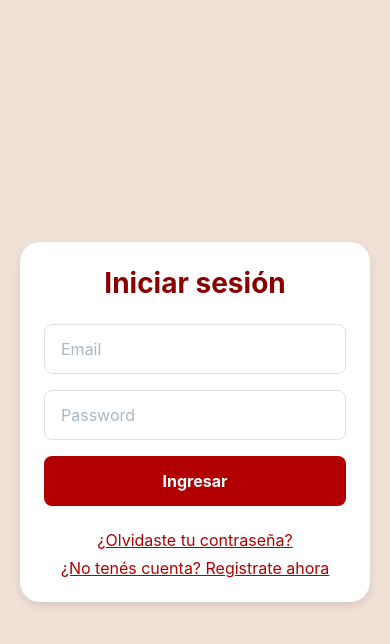
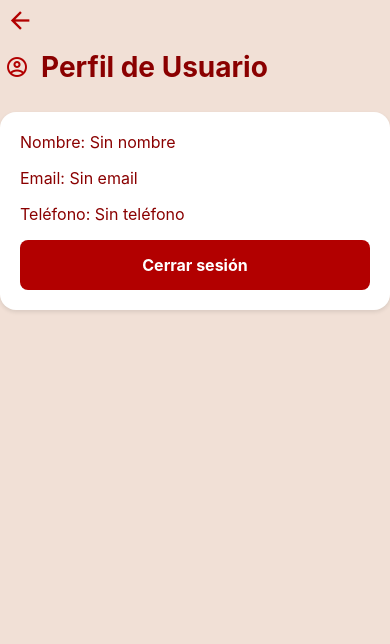
Before and after one commit to cocozera/DA1-FrontEnd, a React Native app: screen /Profile in a window 390 px wide. Shown: the top 644 px of the page. Built offline with nearby package versions, Linux system fonts and the light colour scheme.

Commit message:
profileScreen

```diff
--- a/src/context/authContext.js
+++ b/src/context/authContext.js
@@ -2,6 +2,8 @@
 import AsyncStorage from "@react-native-async-storage/async-storage";
 import { createContext, useEffect, useState } from "react";
 import { loginApi, registerApi } from "../services/authService";
+import { getProfile } from '../services/userService';
+
 
 export const AuthContext = createContext({});
 
@@ -29,17 +31,25 @@ export const AuthProvider = ({ children }) => {
   }, []);
 
   const login = async ({ email, password }) => {
-    console.log("🔄 AuthContext.login iniciando...");
   setLoading(true);
   try {
     const { token: newToken } = await loginApi({ email, password });
-      console.log("🔑 AuthContext.login guardando token:", newToken);
     setToken(newToken);
     await AsyncStorage.setItem("token", newToken);
-      return newToken;
+
+    // 🔁 Recuperar userId desde otro lado o backend
+    const savedUserId = await AsyncStorage.getItem("userId");
+    const userId = savedUserId ? parseInt(savedUserId) : null;
+
+    if (!userId) {
+      console.warn("⚠️ No hay userId guardado, no puedo hacer /me");
+      return;
+    }
+
+    const profile = await getProfile(userId);
+    setUser(profile);
   } finally {
     setLoading(false);
-      console.log("🔄 AuthContext.login terminó");
   }
 };
 
--- a/src/routes/AppNavigator.jsx
+++ b/src/routes/AppNavigator.jsx
@@ -2,6 +2,7 @@ import { createNativeStackNavigator } from '@react-navigation/native-stack';
 import ChangePasswordScreen from '../screens/ChangePasswordScreen';
 import HomeScreen from '../screens/HomeScreen';
 import LoginScreen from '../screens/LoginScreen';
+import ProfileScreen from '../screens/ProfileScreen';
 import RecoverPasswordScreen from '../screens/RecoverPasswordScreen';
 import RegisterScreen from '../screens/RegisterScreen';
 import TokenVerificationScreen from '../screens/TokenVerificationScreen';
@@ -20,6 +21,7 @@ export default function AppNavigator() {
       <Stack.Screen name="ChangePassword" component={ChangePasswordScreen} />
       <Stack.Screen name="Home" component={HomeScreen} />
       <Stack.Screen name="ViewAllRoutes" component={ViewAllRoutesScreen} />
+      <Stack.Screen name="Profile" component={ProfileScreen} />
     </Stack.Navigator>
   );
 }
--- a/src/screens/HomeScreen.jsx
+++ b/src/screens/HomeScreen.jsx
@@ -13,7 +13,7 @@ import {
 import Icon from 'react-native-vector-icons/MaterialCommunityIcons';
 import { AuthContext } from '../context/authContext';
 // import routeService from '../services/routeService';
-import userService from '../services/userService';
+import { getProfile } from '../services/userService';
 
 const { width } = Dimensions.get('window');
 
@@ -35,12 +35,13 @@ export default function HomeScreen() {
 
   const fetchUser = async () => {
   try {
-      const { data } = await userService.getMe(userId);
+    const data = await getProfile(userId); // ✅ pasamos el userId como param
     setUserName(data.name || '');
   } catch (err) {
     console.warn('Error fetching user:', err);
   }
 };
+
 
   // const checkInProgress = async () => {
   //   try {
@@ -73,9 +74,10 @@ export default function HomeScreen() {
           </View>
 
           {/* Placeholder Usuario (sin funcionalidad) */}
-          <TouchableOpacity>
+          <TouchableOpacity onPress={() => navigation.navigate('Profile')}>
             <Icon name="account-circle" size={40} color={colors.darkRed} />
           </TouchableOpacity>
+
         </View>
 
         <Text style={styles.title}>
--- /dev/null
+++ b/src/screens/ProfileScreen.jsx
@@ -0,0 +1,44 @@
+import { useContext } from 'react';
+import {
+    Pressable,
+    SafeAreaView,
+    Text,
+    TouchableOpacity,
+    View,
+} from 'react-native';
+import Icon from 'react-native-vector-icons/MaterialCommunityIcons';
+import { AuthContext } from '../context/authContext';
+import { baseStyles, colors, profileStyles } from '../styles/globalStyles';
+
+export default function ProfileScreen({ navigation }) {
+  const { user, logout } = useContext(AuthContext);
+
+  const handleBack = () => navigation.goBack();
+  const handleLogout = () => logout();
+
+  return (
+    <SafeAreaView style={profileStyles.container}>
+      {/* Botón Back */}
+      <Pressable onPress={handleBack} style={profileStyles.backButton}>
+        <Icon name="arrow-left" size={28} color={colors.primary} />
+      </Pressable>
+
+      {/* Header */}
+      <View style={profileStyles.headerContainer}>
+        <Icon name="account-circle-outline" size={24} color={colors.primary} />
+        <Text style={profileStyles.headerText}>Perfil de Usuario</Text>
+      </View>
+
+      {/* Card de perfil */}
+      <View style={profileStyles.card}>
+        <Text style={profileStyles.infoText}>Nombre: {user?.name || 'Sin nombre'}</Text>
+        <Text style={profileStyles.infoText}>Email: {user?.email || 'Sin email'}</Text>
+        <Text style={profileStyles.infoText}>Teléfono: {user?.phoneNumber || 'Sin teléfono'}</Text>
+
+        <TouchableOpacity style={baseStyles.button} onPress={handleLogout}>
+          <Text style={baseStyles.buttonText}>Cerrar sesión</Text>
+        </TouchableOpacity>
+      </View>
+    </SafeAreaView>
+  );
+}
--- a/src/services/userService.js
+++ b/src/services/userService.js
@@ -1,7 +1,9 @@
 // src/services/userService.js
 import api from './api';
 
-export const getProfile = async () => {
-  const { data } = await api.get('/user/me');
+export const getProfile = async (userId) => {
+  const { data } = await api.get(`/users/me`, {
+    params: { userId }  // 👈 se envía como query param
+  });
   return data;
 };
--- a/src/styles/globalStyles.js
+++ b/src/styles/globalStyles.js
@@ -54,3 +54,44 @@ export const baseStyles = StyleSheet.create({
     marginBottom: 16,
   },
 });
+
+// Estilos para la pantalla de perfil
+export const profileStyles = StyleSheet.create({
+  container: {
+    flex: 1,
+    backgroundColor: colors.backgroundBeige,
+    padding: 16,
+  },
+  backButton: {
+    width: 40,
+    height: 40,
+    justifyContent: 'center',
+    alignItems: 'center',
+    marginBottom: 10,
+  },
+  headerContainer: {
+    flexDirection: 'row',
+    alignItems: 'center',
+    marginBottom: 20,
+    marginLeft: 5,
+  },
+  headerText: {
+    ...typography.h1,
+    marginLeft: 12,
+  },
+  card: {
+    backgroundColor: colors.white,
+    borderRadius: 16,
+    padding: 20,
+    elevation: 4,
+    shadowColor: '#000',
+    shadowOpacity: 0.1,
+    shadowRadius: 4,
+    shadowOffset: { width: 0, height: 2 },
+    marginTop: 8,
+  },
+  infoText: {
+    ...typography.body,
+    marginBottom: 16,
+  },
+});
```
Lines whose indentation alone changed are shown as unchanged.
